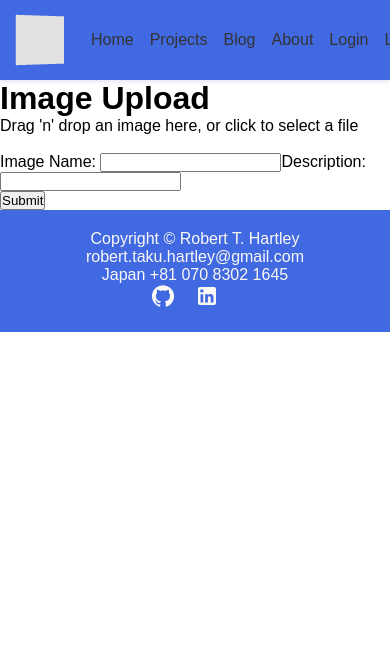
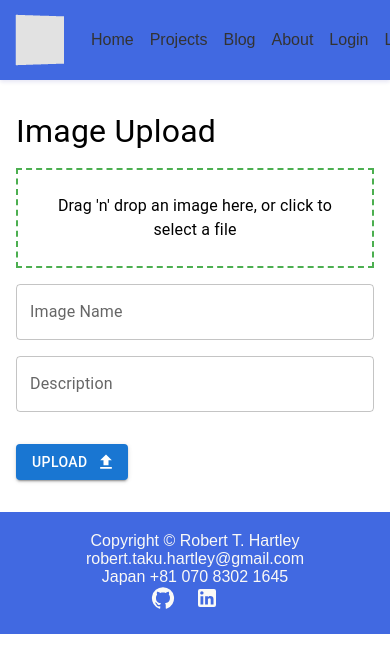
Before and after one commit to takuhartley/official-portfolio, a React (Create React App) app in the folder frontend/: page /images/upload in a window 390 px wide. Shown: the top 672 px of the page. Built offline with nearby package versions, Linux system fonts and the light colour scheme.

Commit message:
Updated project more

```diff
--- a/frontend/src/App.js
+++ b/frontend/src/App.js
@@ -1,5 +1,6 @@
 import React from 'react'
 import { Route, Routes } from 'react-router-dom'
+import { useLocation } from 'react-router-dom'
 import Login from './Components/Login/Login.jsx'
 import Logout from './Components/Header/Logout/Logout.jsx'
 import ProjectsPage from './Pages/ProjectsPage/ProjectsPage.jsx'
@@ -29,9 +30,10 @@ import SkillsEditComponent from './Components/SkillsEditComponent/SkillsEditComp
 import SkillsReadOneComponent from './Components/SkillsReadOneComponent/SkillsReadOneComponent'
 
 const App = () => {
+  const location = useLocation()
   return (
     <>
-      <Header />
+      {location.pathname === '/dashboard' ? null : <Header />}
       <Routes>
         <Route path='/' element={<HomePage />} />
         <Route path='/projects'>
@@ -66,7 +68,7 @@ const App = () => {
         <Route path='/playground' element={<Playground />} />
         <Route path='*' element={<NotFound />} />
       </Routes>
-      <Footer />
+      {location.pathname === '/' ? null : <Footer />}
     </>
   )
 }
--- /dev/null
+++ b/frontend/src/Components/ImageUpload/ImageUpload.css
@@ -0,0 +1,54 @@
+@media (max-width: 768px) {
+  #image-upload-container {
+    max-width: 100%;
+  }
+  #image-upload-container .dropzone {
+    padding: 16px;
+  }
+  #image-upload-container #image-upload-title {
+    font-size: 1.5rem;
+  }
+}
+
+#image-upload-container {
+  max-width: sm;
+}
+
+#image-upload-container .dropzone {
+  border: dashed;
+  border-color: #4caf50;
+  border-width: 2px;
+  padding: 24px;
+  text-align: center;
+}
+
+#image-upload-container .dropzone:hover {
+  cursor: pointer;
+}
+
+#image-upload-container #image-upload-title {
+  font-size: 2rem;
+  margin-bottom: 8px;
+}
+
+#image-upload-container #image-upload-loading .MuiCircularProgress-colorInherit {
+  color: #4caf50;
+}
+
+#image-upload-container #image-upload-form {
+  margin-top: 16px;
+}
+
+#image-upload-container #image-upload-form .image-name-input,
+#image-upload-container #image-upload-form .image-desc-input {
+  width: 100%;
+}
+
+#image-upload-container #image-upload-form #image-upload-button {
+  margin-top: 16px;
+}
+
+#image-upload-container #image-preview {
+  max-width: 100%;
+}
+/*# sourceMappingURL=ImageUpload.css.map */
--- a/frontend/src/Components/ImageUpload/ImageUpload.jsx
+++ b/frontend/src/Components/ImageUpload/ImageUpload.jsx
@@ -1,79 +1,122 @@
 import React, { useState, useEffect } from 'react'
-import Dropzone, { useDropzone } from 'react-dropzone'
-import { Link as RouterLink, useParams, useNavigate } from 'react-router-dom'
+import { useDropzone } from 'react-dropzone'
+import { useNavigate } from 'react-router-dom'
 import { useDispatch, useSelector } from 'react-redux'
 import { uploadImage } from '../../Redux/Actions/imageUploadActions.js'
-import AlertComponent from '../AlertComponent/AlertComponent'
-import LoadingComponent from '../LoadingComponent/LoadingComponent'
-
-import { IMAGE_UPDATE_RESET } from '../../Redux/Constants/imageConstants.js'
+import { IMAGE_UPDATE_RESET } from '../../Redux/Constants/imageConstants'
+import {
+  Box,
+  Container,
+  Button,
+  TextField,
+  Typography,
+  Backdrop,
+  CircularProgress
+} from '@mui/material'
+import FileUploadIcon from '@mui/icons-material/FileUpload'
+import './ImageUpload.scss'
 const ImageUpload = () => {
   const navigate = useNavigate()
   const dispatch = useDispatch()
+
   const [selectedFile, setSelectedFile] = useState(null)
   const [imageName, setImageName] = useState('')
   const [imageDesc, setImageDesc] = useState('')
-  const [loadingTime, setLoadingTime] = useState(null)
+
   const { getRootProps, getInputProps } = useDropzone({
     onDrop: acceptedFiles => {
       setSelectedFile(acceptedFiles[0])
     }
   })
-  // Define project details from state
+
   const imageUpload = useSelector(state => state.imageUpload)
   const { loading, success, error } = imageUpload
+
   useEffect(() => {
     if (success) {
       dispatch({ type: IMAGE_UPDATE_RESET })
       navigate(`/dashboard`)
     }
-  })
-  const onSubmit = e => {
+  }, [success, dispatch, navigate])
+
+  const handleSubmit = e => {
     e.preventDefault()
     const formData = new FormData()
     formData.append('file', selectedFile)
     formData.append('name', imageName)
     formData.append('desc', imageDesc)
-    const start = performance.now()
+
     dispatch(uploadImage(formData))
-    const end = performance.now()
-    setLoadingTime(end - start)
-    navigate(`/dashboard`)
   }
 
   return (
-    <>
-      <h1>Image Upload</h1>
-      {loading && <LoadingComponent />}
-      <form onSubmit={onSubmit}>
-        <div {...getRootProps()}>
-          <input {...getInputProps()} />
-          <p>Drag 'n' drop an image here, or click to select a file</p>
+    <Container maxWidth='sm' id='image-upload-container'>
+      <Box my={4}>
+        <Typography
+          variant='h4'
+          component='h1'
+          gutterBottom
+          id='image-upload-title'
+        >
+          Image Upload
+        </Typography>
+        {loading && (
+          <Backdrop open={loading} id='image-upload-loading'>
+            <CircularProgress color='inherit' />
+          </Backdrop>
+        )}
+        <form onSubmit={handleSubmit} id='image-upload-form'>
+          <div {...getRootProps()} className='dropzone'>
+            <input {...getInputProps()} id='image-upload-input' />
+            <Typography variant='body1' id='image-upload-text'>
+              Drag 'n' drop an image here, or click to select a file
+            </Typography>
           </div>
-        <br />
-        <label htmlFor='name'>Image Name: </label>
-        <input
-          type='text'
-          id='name'
+          <Box mt={2}>
+            <TextField
+              label='Image Name'
+              variant='outlined'
               value={imageName}
               onChange={e => setImageName(e.target.value)}
+              className='image-name-input'
+              id='image-name-input'
             />
-        <label htmlFor='desc'>Description: </label>
-        <input
-          type='text'
-          id='desc'
+          </Box>
+          <Box mt={2}>
+            <TextField
+              label='Description'
+              variant='outlined'
               value={imageDesc}
               onChange={e => setImageDesc(e.target.value)}
+              className='image-desc-input'
+              id='image-desc-input'
             />
-        <br />
-        <button type='submit'>Submit</button>
+          </Box>
+          <Box mt={2}>
+            <Button
+              type='submit'
+              variant='contained'
+              color='primary'
+              endIcon={<FileUploadIcon />}
+              className='image-upload-button'
+              id='image-upload-button'
+            >
+              Upload
+            </Button>
+          </Box>
         </form>
-      {selectedFile !== null ? (
-        <img src={URL.createObjectURL(selectedFile)} alt={imageName} />
-      ) : (
-        ''
+        {selectedFile !== null && (
+          <Box mt={2}>
+            <img
+              src={URL.createObjectURL(selectedFile)}
+              alt={imageName}
+              className='image-preview'
+              id='image-preview'
+            />
+          </Box>
         )}
-    </>
+      </Box>
+    </Container>
   )
 }
 
--- /dev/null
+++ b/frontend/src/Components/ImageUpload/ImageUpload.scss
@@ -0,0 +1,50 @@
+$primary-color: #4caf50; // or any desired color
+$spacing-unit: 8px; // or any desired value
+
+@media (max-width: 768px) {
+  #image-upload-container {
+    max-width: 100%;
+    .dropzone {
+      padding: $spacing-unit * 2;
+    }
+    #image-upload-title {
+      font-size: 1.5rem;
+    }
+  }
+}
+
+#image-upload-container {
+  max-width: sm;
+  .dropzone {
+    border: dashed;
+    border-color: $primary-color;
+    border-width: 2px;
+    padding: $spacing-unit * 3;
+    text-align: center;
+    &:hover {
+      cursor: pointer;
+    }
+  }
+  #image-upload-title {
+    font-size: 2rem;
+    margin-bottom: $spacing-unit;
+  }
+  #image-upload-loading {
+    & .MuiCircularProgress-colorInherit {
+      color: $primary-color;
+    }
+  }
+  #image-upload-form {
+    margin-top: $spacing-unit * 2;
+    .image-name-input,
+    .image-desc-input {
+      width: 100%;
+    }
+    #image-upload-button {
+      margin-top: $spacing-unit * 2;
+    }
+  }
+  #image-preview {
+    max-width: 100%;
+  }
+}
```
Also changed, not shown: 2 other files (tests, documents, lock files or other folders). Lines whose indentation alone changed are shown as unchanged.
